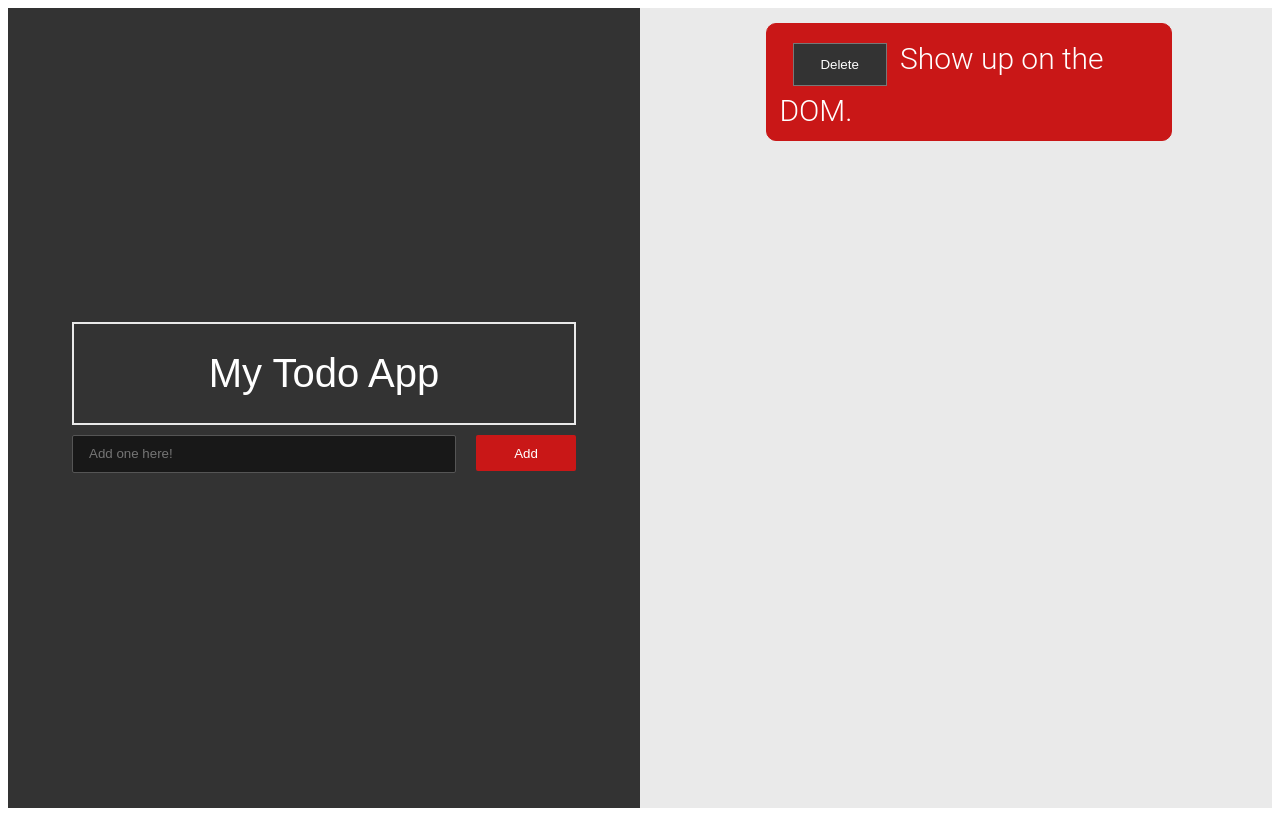
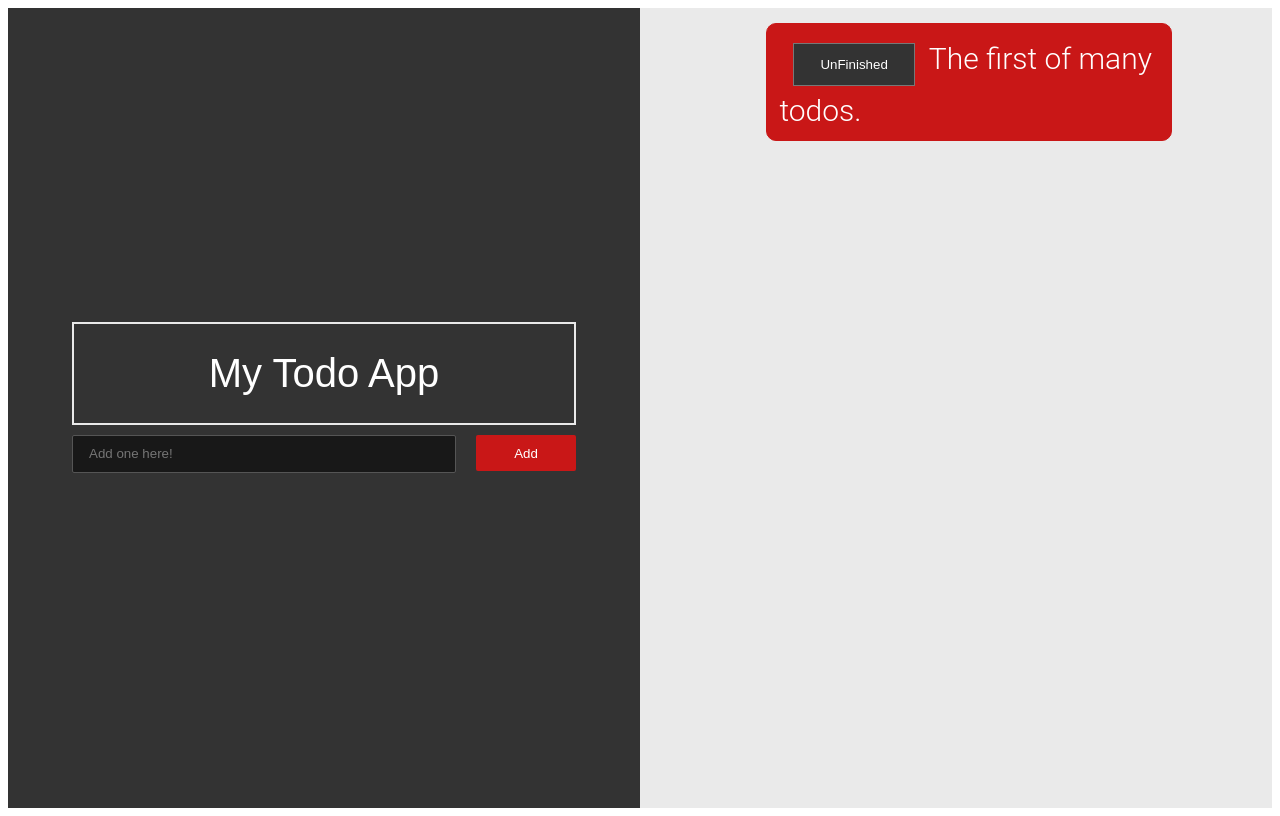
Before and after one commit to ETCraig/Angular-cli-ToDo-List, an Angular app: page / in a window 1280 px wide. Built offline with nearby package versions, Linux system fonts and the light colour scheme.

Commit message:
Remembered to Change todo Rather than Delete it

```diff
--- a/src/app/components/todos/todos.component.css
+++ b/src/app/components/todos/todos.component.css
@@ -15,10 +15,9 @@
     left: 20%;
     margin-top: 15px;
 }
-
-.delete-btn {
+#delete-btn {
     display: inline-block;
-    background: #333;
+    /* background: #333; */
     color: #fff;
     text-decoration: none;
     padding: 1em 2em;
@@ -29,11 +28,19 @@
     cursor: pointer;
 }
 
+.unfinished {
+    background-color: #333;
+}
+
+.finished {
+    background-color: rgb(4, 130, 23);
+}
+
 @media(max-width: 355px) {
     #todos-main {
         font-size: 25px;
     }
-    .delete-btn {
+    #delete-btn {
         padding: .5em 1em;
         width: 70px;
     }
--- a/src/app/components/todos/todos.component.html
+++ b/src/app/components/todos/todos.component.html
@@ -1,3 +1,3 @@
 <div id='todos-main'>
-  <button class='delete-btn' (click)="handleDeleteTodo()">Delete</button>{{todo.text}}
+  <button id='delete-btn' (click)="handleChangeTodo()" [ngClass]="{'unfinished' : toggle, 'finished': !toggle}">{{status}}</button>{{todo.text}}
 </div>
--- a/src/app/components/todos/todos.component.ts
+++ b/src/app/components/todos/todos.component.ts
@@ -1,7 +1,6 @@
 import { Component, OnInit, Input } from '@angular/core';
 
 import { Todo } from '../../classes/todo';
-import { AddingService } from '../../services/adding.service';
 
 @Component({
   selector: 'app-todos',
@@ -9,18 +8,19 @@ import { AddingService } from '../../services/adding.service';
   styleUrls: ['./todos.component.css']
 })
 export class TodosComponent implements OnInit {
-
+  toggle = true;
+  status = 'UnFinished'
   @Input()
   private todo: Todo;
 
-  constructor(private addingService: AddingService) { }
+  constructor() { }
 
   ngOnInit() {
   }
 
-  //Grabs the id of the item being deleted and passes it up to the adding.services.ts file
-  private handleDeleteTodo(): void {
-    this.addingService.handleDeleteTodo(this.todo.id);
+  handleChangeTodo() {
+    this.toggle = !this.toggle;
+    this.status = this.toggle ? 'UnFinished' : 'Finished';
   }
 
 }
--- a/src/app/services/adding.service.ts
+++ b/src/app/services/adding.service.ts
@@ -13,7 +13,7 @@ export class AddingService {
 
   constructor() {
     this.todoArray = [
-      new Todo(0, 'Show up on the DOM.')
+      new Todo(0, 'The first of many todos.')
     ];
     this.newTodo = 1;
   }
```
